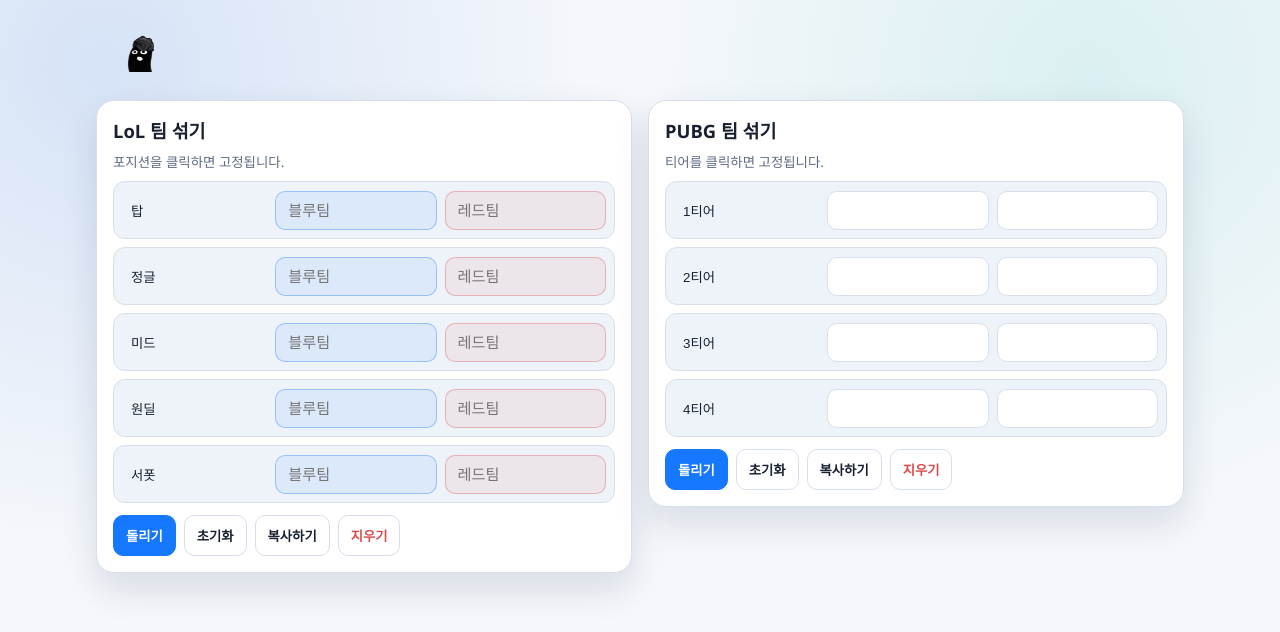
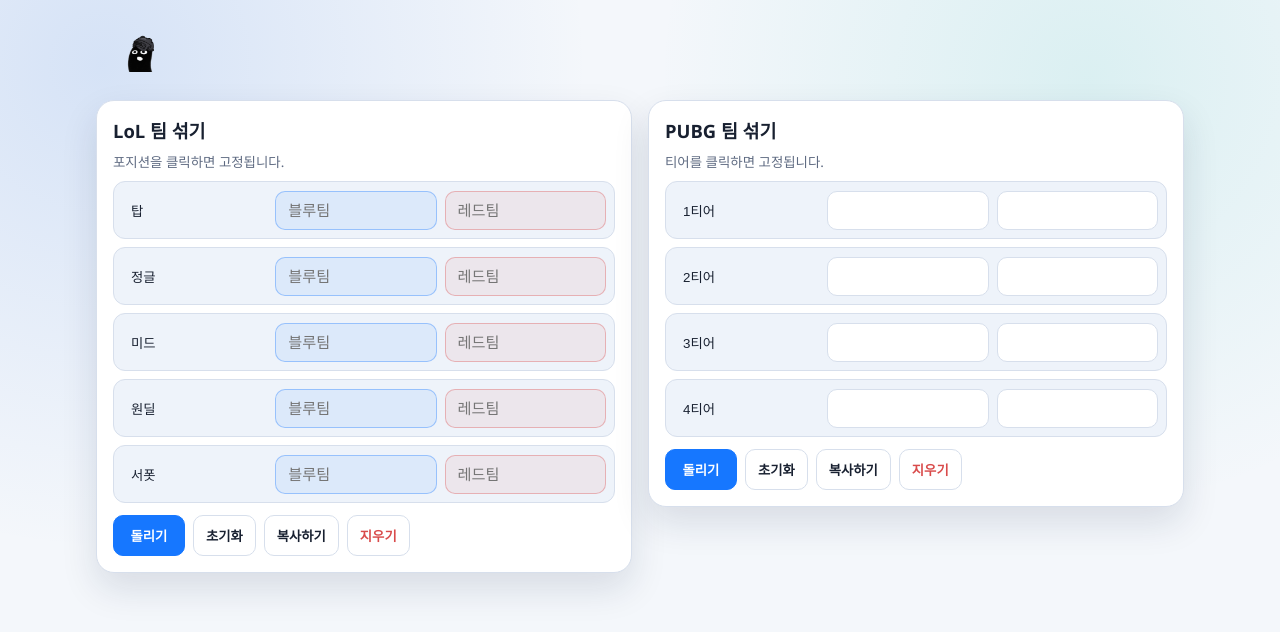
Before and after one commit to 50091page/soopi-utils, a React (Vite) app: page / in a window 1280 px wide. Shown: the top 632 px of the page. Built offline with nearby package versions, Linux system fonts and the light colour scheme.

Commit message:
style: keep shuffle button width fixed when count changes

```diff
--- a/src/styles.css
+++ b/src/styles.css
@@ -254,6 +254,8 @@
   background: var(--accent);
   border-color: var(--accent);
   color: #fff;
+  min-width: 72px;
+  text-align: center;
 }
 
 .btn.primary:hover {
```
